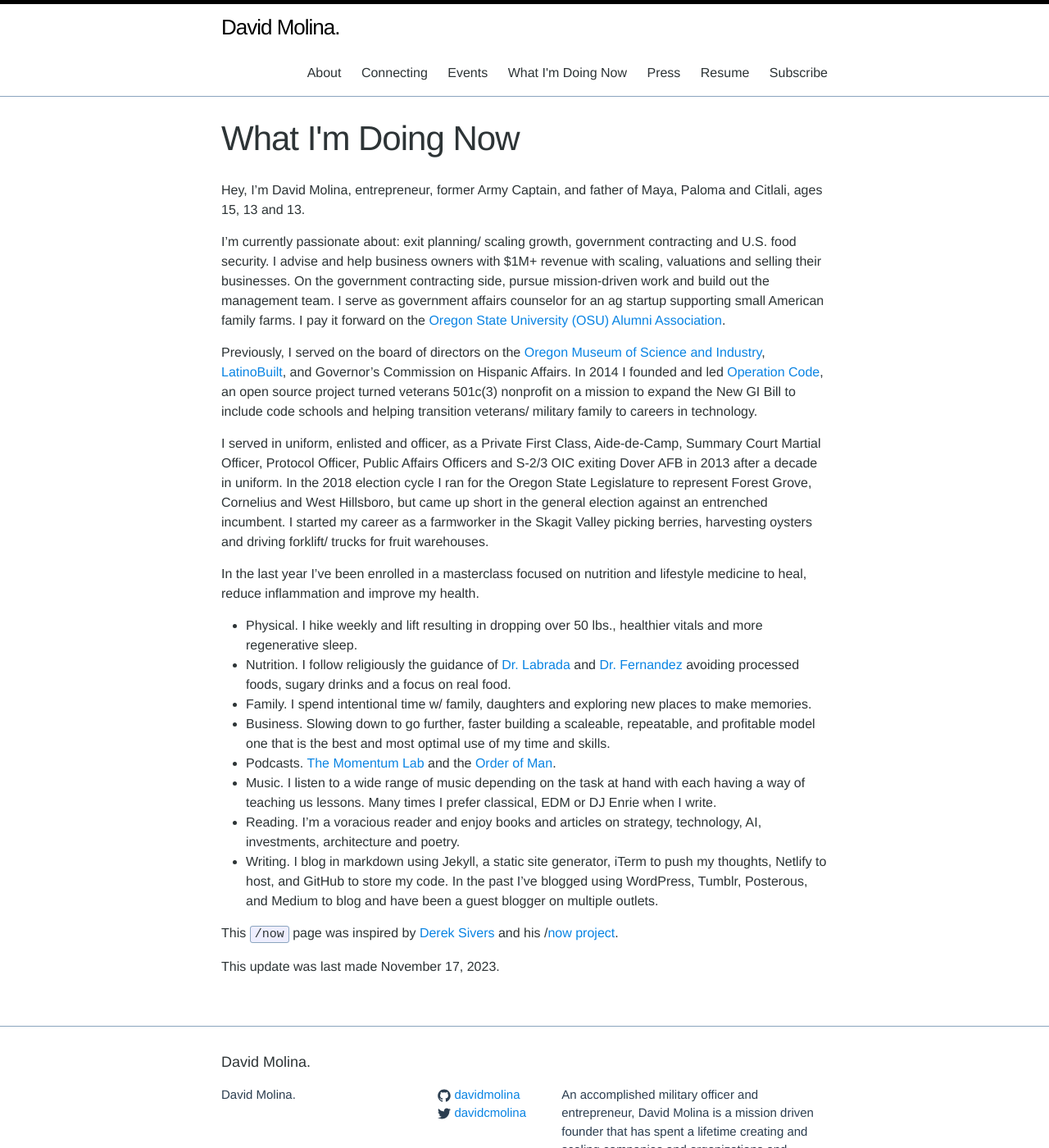
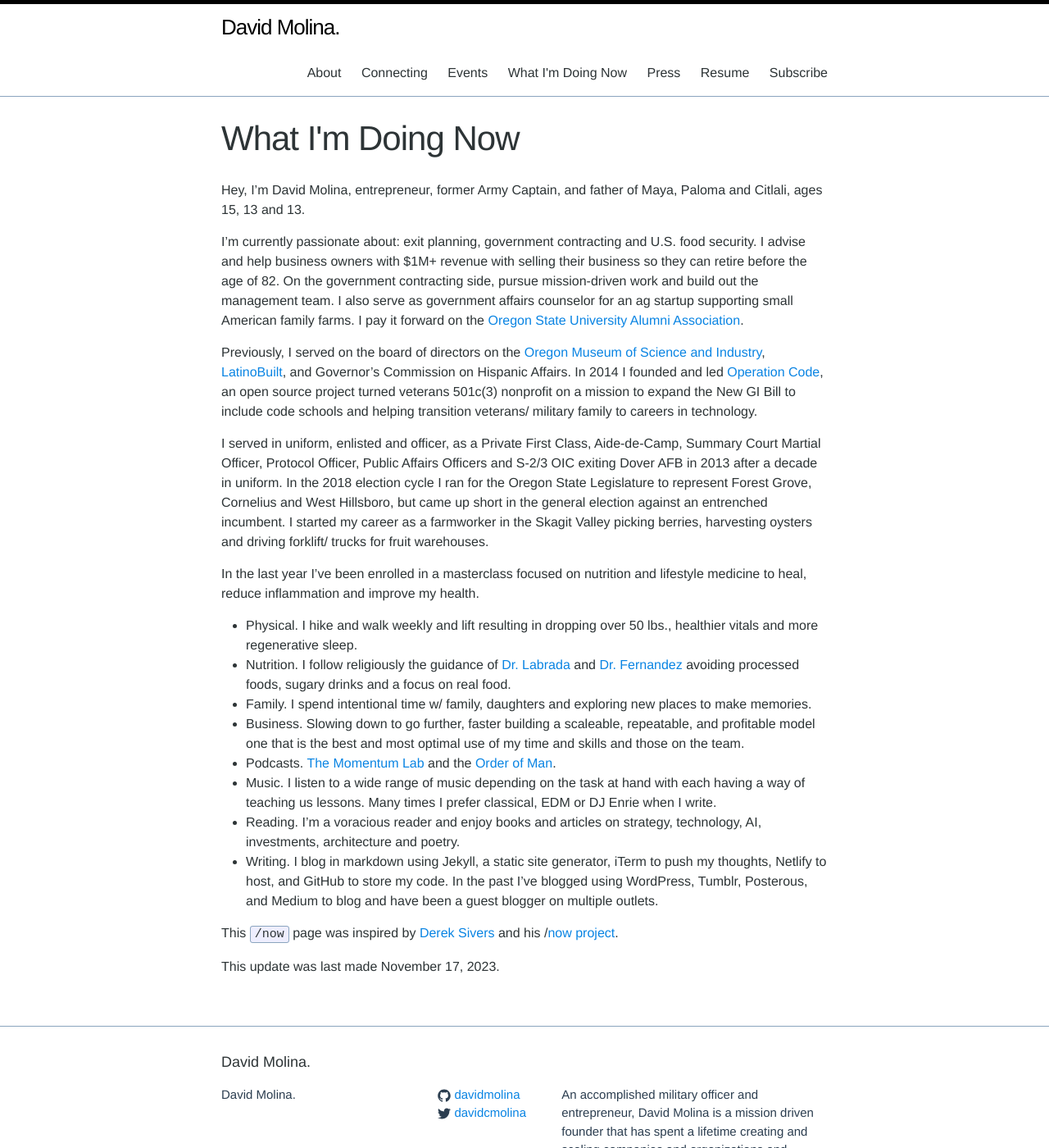
Before and after one commit to davidmolina/davidmolina.github.io, a Jekyll site: the page built from now.md, in a window 1280 px wide and 1400 px high. Shown: the whole window at 82% size. Built offline with Jekyll 4.4.1, drawn with Linux system fonts in a browser that asks for light colours.

```diff
--- a/now.md
+++ b/now.md
@@ -7,17 +7,17 @@
 
 Hey, I'm David Molina, entrepreneur, former Army Captain, and father of Maya, Paloma and Citlali, ages 15, 13 and 13.
 
-I'm currently passionate about: exit planning/ scaling growth, government contracting and U.S. food security. I advise and help business owners with $1M+ revenue with scaling, valuations and selling their businesses. On the government contracting side, pursue mission-driven work and build out the management team. I serve as government affairs counselor for an ag startup supporting small American family farms. I pay it forward on the [Oregon State University (OSU) Alumni Association](https://fororegonstate.org/).
+I'm currently passionate about: exit planning, government contracting and U.S. food security. I advise and help business owners with $1M+ revenue with selling their business so they can retire before the age of 82. On the government contracting side, pursue mission-driven work and build out the management team. I also serve as government affairs counselor for an ag startup supporting small American family farms. I pay it forward on the [Oregon State University Alumni Association](https://fororegonstate.org/).
 
 Previously, I served on the board of directors on the [Oregon Museum of Science and Industry](https://omsi.edu/), [LatinoBuilt](https://latinobuilt.org/), and Governor's Commission on Hispanic Affairs. In 2014 I founded and led [Operation Code](https://www.operationcode.org), an open source project turned veterans 501c(3) nonprofit on a mission to expand the New GI Bill to include code schools and helping transition veterans/ military family to careers in technology.
 
 I served in uniform, enlisted and officer, as a Private First Class, Aide-de-Camp, Summary Court Martial Officer, Protocol Officer, Public Affairs Officers and S-2/3 OIC exiting Dover AFB in 2013 after a decade in uniform. In the 2018 election cycle I ran for the Oregon State Legislature to represent Forest Grove, Cornelius and West Hillsboro, but came up short in the general election against an entrenched incumbent. I started my career as a farmworker in the Skagit Valley picking berries, harvesting oysters and driving forklift/ trucks for fruit warehouses.
 
 In the last year I've been enrolled in a masterclass focused on nutrition and lifestyle medicine to heal, reduce inflammation and improve my health.
-- Physical. I hike weekly and lift resulting in dropping over 50 lbs., healthier vitals and more regenerative sleep.
+- Physical. I hike and walk weekly and lift resulting in dropping over 50 lbs., healthier vitals and more regenerative sleep.
 - Nutrition. I follow religiously the guidance of [Dr. Labrada](https://www.facebook.com/DiabetesDrLabradanutr/) and [Dr. Fernandez](https://www.facebook.com/Dr.EduardoFernandez) avoiding processed foods, sugary drinks and a focus on real food.
 - Family. I spend intentional time w/ family, daughters and exploring new places to make memories.
-- Business. Slowing down to go further, faster building a scaleable, repeatable, and profitable model one that is the best and most optimal use of my time and skills.
+- Business. Slowing down to go further, faster building a scaleable, repeatable, and profitable model one that is the best and most optimal use of my time and skills and those on the team.
 - Podcasts. [The Momentum Lab](https://www.charfen.com/podcast/) and the [Order of Man](https://www.orderofman.com/).
 - Music. I listen to a wide range of music depending on the task at hand with each having a way of teaching us lessons. Many times I prefer classical, EDM or DJ Enrie when I write.
 - Reading. I'm a voracious reader and enjoy books and articles on strategy, technology, AI, investments, architecture and poetry.
```
